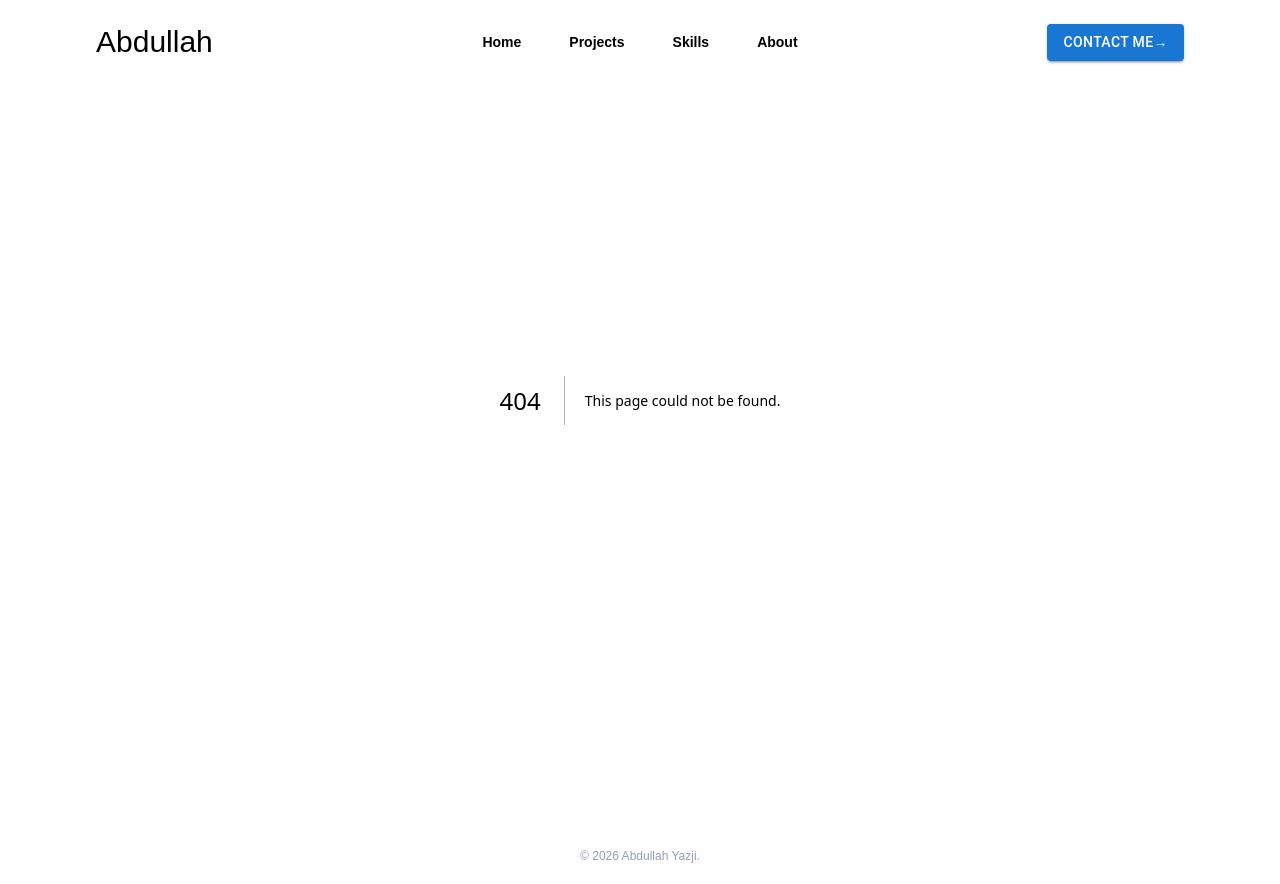
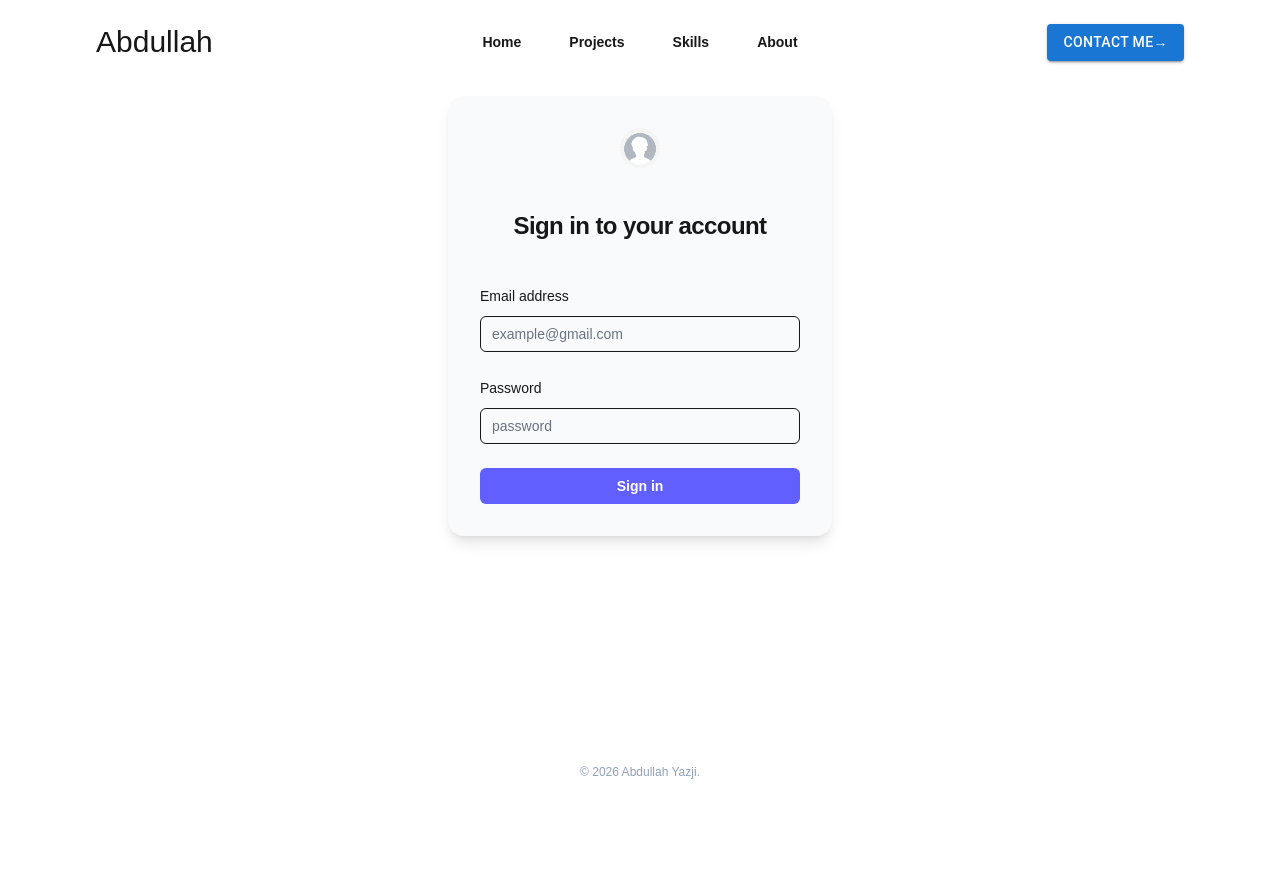
Before and after one commit to abdullahyazji36/Abdullah-Portfolio, a Next.js app: page /signin in a window 1280 px wide. Before the commit this address had no page. After the commit the page ends 800 px from the top, so only its background shows below. Built offline with nearby package versions, Linux system fonts and the light colour scheme.

Commit message:
login page design

```diff
--- /dev/null
+++ b/src/app/(auth)/signin/page.tsx
@@ -0,0 +1,10 @@
+import LoginForm from '@/components/user/LoginForm'
+import React from 'react'
+
+const page = () => {
+    return (
+        <LoginForm />
+    )
+}
+
+export default page
--- /dev/null
+++ b/src/components/user/LoginForm.tsx
@@ -0,0 +1,69 @@
+import PersonalImage from "../../../public/personal.jpg";
+import Image from "next/image";
+
+const LoginForm = () => {
+    return (
+        <div className="flex min-h-full flex-col justify-center items-center px-6 py-24 lg:px-8">
+            <div className="w-full max-w-sm rounded-2xl dark:bg-gray-800 bg-gray-50 p-8 shadow-lg">
+                <div className="sm:mx-auto sm:w-full sm:max-w-sm">
+                    <Image
+                        alt="Abdullah Portfolio"
+                        src={PersonalImage}
+                        className="mx-auto h-10 w-auto rounded-4xl"
+                    />
+                    <h2 className="mt-10 text-center text-2xl/9 font-bold tracking-tight">Sign in to your account</h2>
+                </div>
+
+                <div className="mt-10 sm:mx-auto sm:w-full sm:max-w-sm">
+                    <form action="#" method="POST" className="space-y-6">
+                        <div>
+                            <label htmlFor="email" className="block text-sm/6 font-medium">
+                                Email address
+                            </label>
+                            <div className="mt-2">
+                                <input
+                                    id="email"
+                                    name="email"
+                                    type="email"
+                                    placeholder="example@gmail.com"
+                                    required
+                                    autoComplete="email"
+                                    className="block w-full rounded-md px-3 py-1.5 text-base outline-1 -outline-offset-1 placeholder:text-gray-500 focus:outline-2 focus:-outline-offset-2 focus:outline-indigo-500 sm:text-sm/6"
+                                />
+                            </div>
+                        </div>
+
+                        <div>
+                            <div className="flex items-center justify-between">
+                                <label htmlFor="password" className="block text-sm/6 font-medium">
+                                    Password
+                                </label>
+                            </div>
+                            <div className="mt-2">
+                                <input
+                                    id="password"
+                                    name="password"
+                                    type="password"
+                                    placeholder="password"
+                                    required
+                                    autoComplete="current-password"
+                                    className="block w-full rounded-md px-3 py-1.5 text-base outline-1 -outline-offset-1 placeholder:text-gray-500 focus:outline-2 focus:-outline-offset-2 focus:outline-indigo-500 sm:text-sm/6"
+                                />
+                            </div>
+                        </div>
+
+                        <div>
+                            <button
+                                type="submit"
+                                className="flex w-full justify-center rounded-md bg-indigo-500 px-3 py-1.5 text-sm/6 font-semibold text-white hover:bg-indigo-400 focus-visible:outline-2 focus-visible:outline-offset-2 focus-visible:outline-indigo-500"
+                            >
+                                Sign in
+                            </button>
+                        </div>
+                    </form>
+                </div>
+            </div></div>
+    )
+}
+
+export default LoginForm
```
